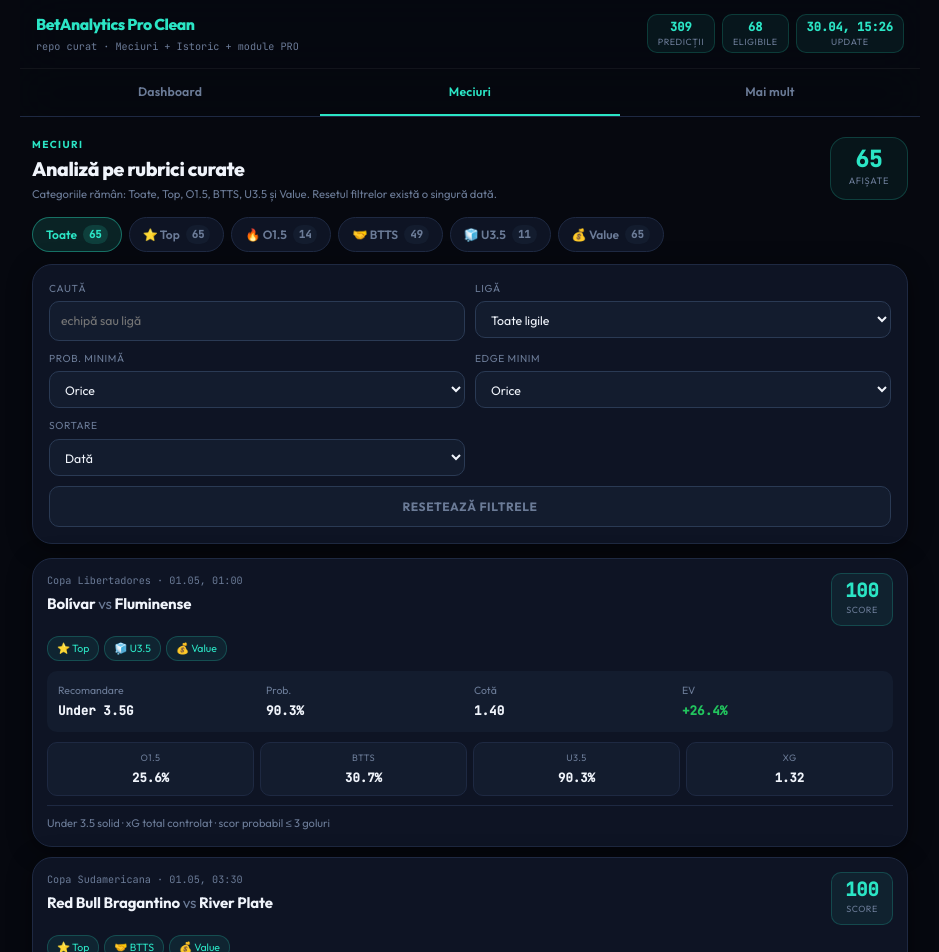
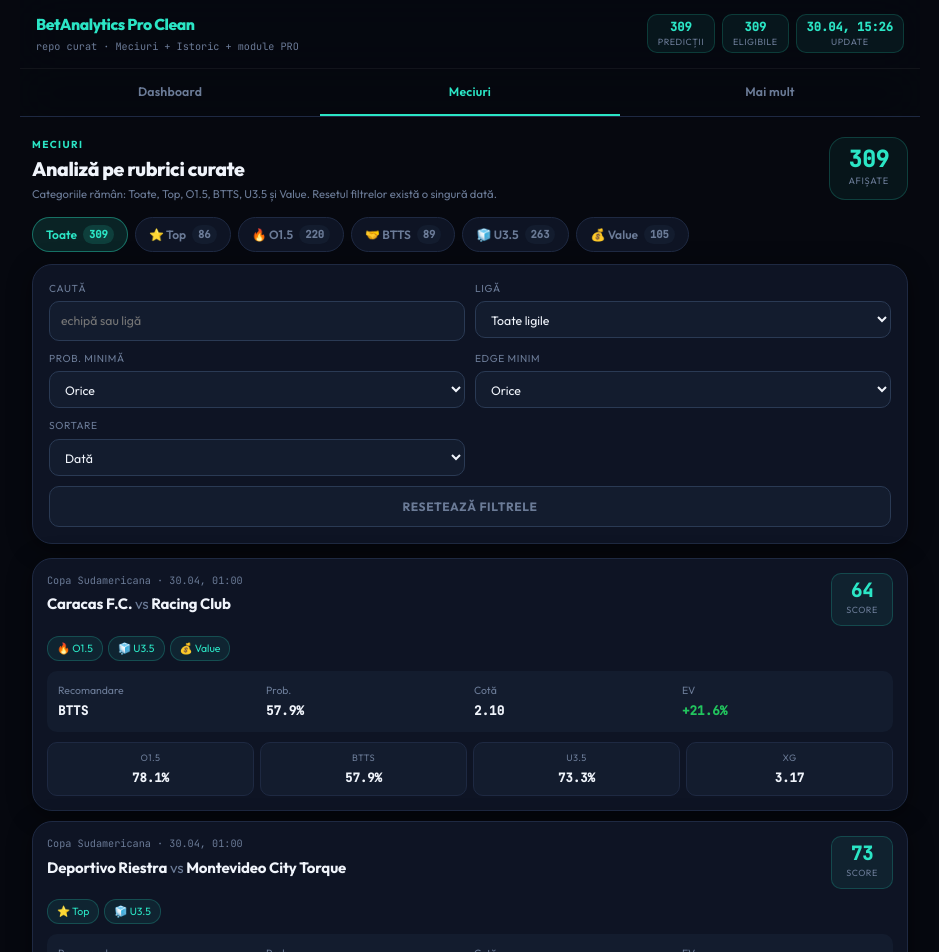
Before and after one commit to Balty1991/BetAnalyticsProClean, a React (Vite) app: page / in a window 1280 px wide. Shown: the top 952 px of the page, without its empty margins (170-1109 px from the left). Built offline with nearby package versions, Linux system fonts and the light colour scheme.

Commit message:
Add files via upload

```diff
--- a/src/logic/matchCriteria.js
+++ b/src/logic/matchCriteria.js
@@ -1,168 +1,78 @@
 import { safeNumber } from './format.js';
 
 export const MATCH_CATEGORIES = [
-  { key: 'all', label: 'Toate' },
-  { key: 'top', label: '⭐ Top' },
-  { key: 'over15', label: '🔥 O1.5' },
-  { key: 'btts', label: '🤝 BTTS' },
+  { key: 'all',     label: 'Toate'   },
+  { key: 'top',     label: '⭐ Top'  },
+  { key: 'over15',  label: '🔥 O1.5' },
+  { key: 'btts',    label: '🤝 BTTS' },
   { key: 'under35', label: '🧊 U3.5' },
-  { key: 'value', label: '💰 Value' }
+  { key: 'value',   label: '💰 Value'},
 ];
 
-const EDGE_FALLBACK = {
-  over15: 10,
-  under35: 15,
-  btts: 5
-};
+// ─── SmartScore (0–100) ───────────────────────────────────────────────────────
+function calcSmartScore(match, benchmarks = {}) {
+  const bet     = match.bestBet || {};
+  const evPct   = safeNumber(bet.evPct, 0);
+  const edgePct = safeNumber(bet.edgePct, 0);
+  const prob    = safeNumber(bet.probability, 0);
+  const conf    = safeNumber(match.confidence, 0);
+  const odds    = safeNumber(bet.odds, 0);
 
-function getDynamicThresholds(modelBenchmarks) {
-  return modelBenchmarks?.dynamic_thresholds || {};
+  if (evPct < 0) return Math.max(0, 30 + evPct * 2);
+
+  const confScore  = (conf / 100) * 25;
+  const probScore  = Math.min(20, ((prob - 50) / 40) * 20);
+  const evScore    = Math.min(25, evPct * 2.5);
+  const edgeScore  = Math.min(15, edgePct * 1.5);
+  const oddsScore  = odds >= 1.3 && odds <= 2.8 ? 10 : odds > 2.8 ? 5 : 3;
+
+  const marketKey = bet.type
+    ? { over15: 'over_15', btts: 'btts_yes', under35: 'under_35' }[bet.type]
+    : null;
+  const bmRoi = marketKey ? safeNumber(benchmarks?.[marketKey]?.roi_pct, 0) : 0;
+  const bonus = Math.min(5, bmRoi * 0.5);
+
+  return Math.min(100, Math.max(0, confScore + probScore + evScore + edgeScore + oddsScore + bonus));
 }
 
-function getMarketMinEdge(type, modelBenchmarks = {}) {
-  const threshold = getDynamicThresholds(modelBenchmarks)?.[type];
-  if (threshold?.disabled) return Number.POSITIVE_INFINITY;
-  if (typeof threshold?.bootstrap_min_edge === 'number' && threshold.bootstrap_min_edge > 0) return threshold.bootstrap_min_edge;
-  if (typeof threshold?.min_edge === 'number') return threshold.min_edge;
-  return EDGE_FALLBACK[type] ?? 3;
-}
-
-function isMarketDisabled(type, modelBenchmarks = {}) {
-  return getDynamicThresholds(modelBenchmarks)?.[type]?.disabled === true;
-}
-
-function isDisplayable(match) {
-  const time = new Date(match.date).getTime();
-  const now = Date.now();
-  if (!Number.isFinite(time)) return true;
-  if (String(match.status || '').toLowerCase() === 'finished') return false;
-  return time > now - 90 * 60 * 1000;
-}
-
-function hasHardContradiction(match, type) {
-  const score = match.likelyScore;
-  if (!score) return false;
-  if (type === 'over15' && score.total < 2) return true;
-  if (type === 'under35' && score.total >= 4) return true;
-  if (type === 'btts' && !score.btts) return true;
-  return false;
-}
-
-function marketFit(match, type) {
-  let score = 0;
-  const reasons = [];
-  const xgTotal = safeNumber(match.xgTotal, 0);
-  const xgHome = safeNumber(match.xgHome, 0);
-  const xgAway = safeNumber(match.xgAway, 0);
-  const likely = match.likelyScore;
-
-  if (type === 'over15') {
-    if (match.probOver15 >= 82) { score += 10; reasons.push('Peste 1.5 foarte puternic'); }
-    if (xgTotal >= 2.35) { score += 10; reasons.push('xG total bun'); }
-    if (likely?.total >= 2) { score += 6; reasons.push('scor probabil ≥ 2 goluri'); }
-    if (likely && likely.total < 2) score -= 14;
-  }
-
-  if (type === 'under35') {
-    if (match.probUnder35 >= 68) { score += 13; reasons.push('Under 3.5 solid'); }
-    if (xgTotal <= 3.05) { score += 10; reasons.push('xG total controlat'); }
-    if (likely?.total <= 3) { score += 12; reasons.push('scor probabil ≤ 3 goluri'); }
-    if (likely && likely.total > 3) score -= 16;
-  }
-
-  if (type === 'btts') {
-    if (match.probBtts >= 62) { score += 12; reasons.push('BTTS solid'); }
-    if (xgHome >= 1 && xgAway >= 1) { score += 12; reasons.push('ambele echipe au xG bun'); }
-    if (likely?.btts) { score += 10; reasons.push('scor probabil susține BTTS'); }
-    if (likely && !likely.btts) score -= 16;
-    if (Math.abs(xgHome - xgAway) > 1) { score -= 10; reasons.push('dezechilibru ofensiv'); }
-  }
-
-  return { score, reasons: [...new Set(reasons)] };
-}
-
-function buildCandidate(match, type, modelBenchmarks = {}) {
-  const bet = match.markets?.[type];
-  if (!bet || isMarketDisabled(type, modelBenchmarks)) return null;
-  if (bet.odds <= 1.01) return null;
-  if (bet.evPct <= 0) return null;
-  if (hasHardContradiction(match, type)) return null;
-
-  const edge = safeNumber(bet.edgePct, 0);
-  const minEdge = getMarketMinEdge(type, modelBenchmarks);
-  const fit = marketFit(match, type);
-
-  if (type === 'over15') {
-    if (bet.probability < 72 || match.probOver15 < 74 || match.xgTotal < 2 || bet.odds < 1.2 || edge < minEdge || bet.evPct < 2) return null;
-  }
-
-  if (type === 'under35') {
-    if (match.probUnder35 < 68 || edge < minEdge) return null;
-  }
-
-  if (type === 'btts') {
-    if (bet.probability < 62 || match.probBtts < 62 || match.xgHome < 1 || match.xgAway < 1 || Math.abs(match.xgHome - match.xgAway) > 1 || edge < 3 || bet.evPct < 3) return null;
-  }
-
-  const ticketScore = Math.max(0, Math.min(100,
-    bet.score * 0.55 +
-    fit.score * 1.1 +
-    safeNumber(match.confidence, 0) * 0.2 +
-    Math.max(edge, 0) * 0.55 +
-    Math.max(bet.evPct, 0) * 0.35
-  ));
+// ─── Category flags ───────────────────────────────────────────────────────────
+function buildCategoryFlags(match) {
+  const bet     = match.bestBet || {};
+  const evPct   = safeNumber(bet.evPct, 0);
+  const edgePct = safeNumber(bet.edgePct, 0);
+  const prob    = safeNumber(bet.probability, 0);
+  const score   = safeNumber(match.smartScore, 0);
 
   return {
-    ...bet,
-    type,
-    ticketScore,
-    reasons: fit.reasons
+    top:     score >= 68 && evPct >= 3 && prob >= 62,
+    over15:  safeNumber(match.probOver15, 0) >= 68,
+    btts:    safeNumber(match.probBtts, 0) >= 62,
+    under35: safeNumber(match.probUnder35, 0) >= 58,
+    value:   evPct >= 5 && safeNumber(bet.odds, 0) >= 1.5 && edgePct >= 3,
   };
 }
 
-export function enrichMatchesWithCriteria(matches, modelBenchmarks = {}) {
+// ─── Public API ───────────────────────────────────────────────────────────────
+export function enrichMatchesWithCriteria(matches, benchmarks = {}) {
   return matches.map((match) => {
-    const candidates = ['over15', 'btts', 'under35']
-      .map((type) => buildCandidate(match, type, modelBenchmarks))
-      .filter(Boolean)
-      .sort((a, b) => (b.ticketScore - a.ticketScore) || (b.evPct - a.evPct) || (b.probability - a.probability));
-
-    const bestBet = candidates[0] || null;
-    const categoryFlags = {
-      over15: candidates.some((c) => c.type === 'over15'),
-      btts: candidates.some((c) => c.type === 'btts'),
-      under35: candidates.some((c) => c.type === 'under35')
-    };
-
-    const value = Boolean(bestBet && (bestBet.riskTier === 'Value' || bestBet.evPct >= 8 || bestBet.edgePct >= 5));
-    const top = Boolean(bestBet && (bestBet.ticketScore >= 70 || (match.confidence >= 55 && bestBet.evPct >= 8)));
-
-    return {
-      ...match,
-      bestBet,
-      eligibleCandidates: candidates,
-      analysisState: bestBet ? 'ELIGIBLE' : 'FILTERED_OUT',
-      smartScore: bestBet?.ticketScore || 0,
-      categoryFlags: {
-        ...categoryFlags,
-        value,
-        top,
-        all: Boolean(bestBet)
-      },
-      displayable: isDisplayable(match)
-    };
+    const smartScore    = calcSmartScore(match, benchmarks);
+    const enriched      = { ...match, smartScore };
+    const categoryFlags = buildCategoryFlags(enriched);
+    const isEligible    = Object.values(categoryFlags).some(Boolean);
+    return { ...enriched, categoryFlags, analysisState: isEligible ? 'ELIGIBLE' : 'MONITOR' };
   });
 }
 
-export function getMatchesForCategory(matches, categoryKey) {
-  const eligible = matches.filter((m) => m.analysisState === 'ELIGIBLE' && m.displayable);
-  if (categoryKey === 'all') return eligible;
-  return eligible.filter((m) => Boolean(m.categoryFlags?.[categoryKey]));
+export function getCategoryCounts(matches) {
+  const counts = { all: matches.length };
+  for (const cat of MATCH_CATEGORIES) {
+    if (cat.key === 'all') continue;
+    counts[cat.key] = matches.filter((m) => m.categoryFlags?.[cat.key]).length;
+  }
+  return counts;
 }
 
-export function getCategoryCounts(matches) {
-  return MATCH_CATEGORIES.reduce((acc, category) => {
-    acc[category.key] = getMatchesForCategory(matches, category.key).length;
-    return acc;
-  }, {});
+export function getMatchesForCategory(matches, category) {
+  if (!category || category === 'all') return matches;
+  return matches.filter((m) => m.categoryFlags?.[category]);
 }
--- a/src/logic/matchFilters.js
+++ b/src/logic/matchFilters.js
@@ -3,34 +3,44 @@
   league: 'all',
   minProbability: 0,
   minEdge: 0,
-  sort: 'date'
+  sort: 'date',
 };
 
 export function getLeagues(matches) {
-  return [...new Set(matches.map((m) => m.league).filter(Boolean))].sort((a, b) => a.localeCompare(b, 'ro'));
+  const set = new Set();
+  for (const m of matches) {
+    if (m.league && m.league !== '—') set.add(m.league);
+  }
+  return [...set].sort((a, b) => a.localeCompare(b, 'ro'));
 }
 
 export function applyMatchFilters(matches, filters) {
-  const search = String(filters.search || '').trim().toLowerCase();
-  let out = matches.filter((match) => {
-    const bet = match.bestBet || {};
-    if (filters.league !== 'all' && match.league !== filters.league) return false;
-    if (filters.minProbability && Number(bet.probability || 0) < Number(filters.minProbability)) return false;
-    if (filters.minEdge && Number(bet.edgePct || 0) < Number(filters.minEdge)) return false;
-    if (search) {
-      const haystack = `${match.home} ${match.away} ${match.league} ${bet.label || ''}`.toLowerCase();
-      if (!haystack.includes(search)) return false;
-    }
+  const { search, league, minProbability, minEdge, sort } = filters;
+  const q = search.trim().toLowerCase();
+
+  let result = matches.filter((m) => {
+    if (q && !m.home?.toLowerCase().includes(q) && !m.away?.toLowerCase().includes(q) && !m.league?.toLowerCase().includes(q)) return false;
+    if (league !== 'all' && m.league !== league) return false;
+    const prob = m.bestBet?.probability ?? m.confidence ?? 0;
+    if (minProbability > 0 && prob < minProbability) return false;
+    const edge = m.bestBet?.edgePct ?? m.edgePct ?? 0;
+    if (minEdge > 0 && edge < minEdge) return false;
     return true;
   });
 
-  out = [...out].sort((a, b) => {
-    if (filters.sort === 'score') return (b.smartScore || 0) - (a.smartScore || 0);
-    if (filters.sort === 'probability') return (b.bestBet?.probability || 0) - (a.bestBet?.probability || 0);
-    if (filters.sort === 'edge') return (b.bestBet?.edgePct || 0) - (a.bestBet?.edgePct || 0);
-    if (filters.sort === 'odds') return (b.bestBet?.odds || 0) - (a.bestBet?.odds || 0);
-    return new Date(a.date).getTime() - new Date(b.date).getTime();
+  result = [...result].sort((a, b) => {
+    switch (sort) {
+      case 'score':       return (b.smartScore ?? 0) - (a.smartScore ?? 0);
+      case 'probability': return (b.bestBet?.probability ?? 0) - (a.bestBet?.probability ?? 0);
+      case 'edge':        return (b.bestBet?.edgePct ?? 0) - (a.bestBet?.edgePct ?? 0);
+      case 'odds':        return (b.bestBet?.odds ?? 0) - (a.bestBet?.odds ?? 0);
+      default: {
+        const da = a.date ? new Date(a.date).getTime() : 0;
+        const db = b.date ? new Date(b.date).getTime() : 0;
+        return da - db;
+      }
+    }
   });
 
-  return out;
+  return result;
 }
--- a/src/logic/performance.js
+++ b/src/logic/performance.js
@@ -1,98 +1,106 @@
+import { safeNumber } from './format.js';
 import { MATCH_CATEGORIES } from './matchCriteria.js';
 
-function rowTime(row) {
-  const value = row?.settledAt || row?.eventDate;
-  const ms = new Date(value).getTime();
-  return Number.isFinite(ms) ? ms : 0;
-}
+// ─── Stats helper ─────────────────────────────────────────────────────────────
+function calcStats(rows) {
+  const settled  = rows.filter((r) => r.status === 'win' || r.status === 'loss');
+  const wins     = rows.filter((r) => r.status === 'win');
+  const losses   = rows.filter((r) => r.status === 'loss');
+  const pending  = rows.filter((r) => r.status === 'pending');
 
-export function profitUnits(row) {
-  if (row.status === 'win') return row.odds > 1 ? row.odds - 1 : 0;
-  if (row.status === 'loss') return -1;
-  return 0;
-}
-
-export function computeStats(rows = []) {
-  const settled = rows.filter((row) => row.status === 'win' || row.status === 'loss');
-  const wins = settled.filter((row) => row.status === 'win').length;
-  const losses = settled.length - wins;
-  const pending = rows.filter((row) => row.status === 'pending').length;
-  const profit = settled.reduce((sum, row) => sum + profitUnits(row), 0);
-  const avgOdds = settled.length ? settled.reduce((sum, row) => sum + Number(row.odds || 0), 0) / settled.length : 0;
+  const profit   = wins.reduce((s, r) => s + (safeNumber(r.odds, 1) - 1), 0)
+                 - losses.length;
+  const roi      = settled.length > 0 ? (profit / settled.length) * 100 : 0;
+  const winRate  = settled.length > 0 ? (wins.length / settled.length) * 100 : 0;
+  const avgOdds  = settled.length > 0
+    ? settled.reduce((s, r) => s + safeNumber(r.odds, 1), 0) / settled.length
+    : 0;
 
   return {
-    total: rows.length,
-    settled: settled.length,
-    wins,
-    losses,
-    pending,
-    winRate: settled.length ? (wins / settled.length) * 100 : 0,
-    roi: settled.length ? (profit / settled.length) * 100 : 0,
-    profit,
-    avgOdds
+    total:    rows.length,
+    settled:  settled.length,
+    wins:     wins.length,
+    losses:   losses.length,
+    pending:  pending.length,
+    profit:   Math.round(profit * 100) / 100,
+    roi:      Math.round(roi * 10) / 10,
+    winRate:  Math.round(winRate * 10) / 10,
+    avgOdds:  Math.round(avgOdds * 100) / 100,
   };
 }
 
-function startOfDay(date) {
-  const d = new Date(date);
-  d.setHours(0, 0, 0, 0);
-  return d;
+// ─── Category summary (for history summary cards) ────────────────────────────
+export function buildCategorySummary(rows) {
+  return MATCH_CATEGORIES.map((cat) => {
+    const catRows = cat.key === 'all' ? rows : rows.filter((r) => r.categories?.includes(cat.key));
+    return { key: cat.key, label: cat.label, stats: calcStats(catRows) };
+  });
 }
 
-function getIsoWeekKey(date) {
-  const d = new Date(Date.UTC(date.getFullYear(), date.getMonth(), date.getDate()));
-  const dayNum = d.getUTCDay() || 7;
-  d.setUTCDate(d.getUTCDate() + 4 - dayNum);
-  const yearStart = new Date(Date.UTC(d.getUTCFullYear(), 0, 1));
-  const weekNo = Math.ceil((((d - yearStart) / 86400000) + 1) / 7);
-  return `${d.getUTCFullYear()}-S${String(weekNo).padStart(2, '0')}`;
+export function getRowsForCategory(rows, category) {
+  if (!category || category === 'all') return rows;
+  return rows.filter((r) => r.categories?.includes(category));
 }
 
-export function getRowsForCategory(rows, categoryKey) {
-  if (categoryKey === 'all') return rows.filter((row) => row.categories?.some((c) => ['top', 'over15', 'btts', 'under35', 'value'].includes(c)));
-  return rows.filter((row) => row.categories?.includes(categoryKey));
+// ─── Period performance ───────────────────────────────────────────────────────
+function startOfDay(d) {
+  const x = new Date(d);
+  x.setHours(0, 0, 0, 0);
+  return x;
+}
+
+function isoWeek(d) {
+  const date  = new Date(d);
+  const day   = date.getDay() || 7;
+  date.setDate(date.getDate() + 4 - day);
+  const yearStart = new Date(date.getFullYear(), 0, 1);
+  return `${date.getFullYear()}-W${String(Math.ceil(((date - yearStart) / 86400000 + 1) / 7)).padStart(2, '0')}`;
+}
+
+function isoMonth(d) {
+  const date = new Date(d);
+  return `${date.getFullYear()}-${String(date.getMonth() + 1).padStart(2, '0')}`;
+}
+
+function isoYear(d) {
+  return String(new Date(d).getFullYear());
 }
 
 export function buildPeriodPerformance(rows, period) {
-  const now = startOfDay(new Date());
+  const now = Date.now();
 
   if (period === 'last7') {
-    return Array.from({ length: 7 }).map((_, index) => {
-      const day = new Date(now);
-      day.setDate(day.getDate() - (6 - index));
-      const next = new Date(day);
-      next.setDate(day.getDate() + 1);
-      const dayRows = rows.filter((row) => rowTime(row) >= day.getTime() && rowTime(row) < next.getTime());
-      return {
-        key: day.toISOString().slice(0, 10),
-        label: new Intl.DateTimeFormat('ro-RO', { day: '2-digit', month: '2-digit' }).format(day),
-        stats: computeStats(dayRows)
-      };
-    });
+    // Group by day for last 7 days
+    const groups = {};
+    for (let i = 6; i >= 0; i--) {
+      const d    = new Date(now - i * 86400000);
+      const key  = startOfDay(d).toISOString().slice(0, 10);
+      groups[key] = [];
+    }
+    for (const row of rows) {
+      const d = new Date(row.eventDate || row.settledAt || 0);
+      const key = startOfDay(d).toISOString().slice(0, 10);
+      if (groups[key]) groups[key].push(row);
+    }
+    return Object.entries(groups).map(([key, gr]) => ({
+      key,
+      label: new Intl.DateTimeFormat('ro-RO', { day: '2-digit', month: '2-digit' }).format(new Date(key)),
+      stats: calcStats(gr),
+    }));
   }
 
-  const buckets = new Map();
-  rows.forEach((row) => {
-    const d = new Date(rowTime(row));
-    if (!Number.isFinite(d.getTime())) return;
-    let key = '';
-    if (period === 'weekly') key = getIsoWeekKey(d);
-    if (period === 'monthly') key = `${d.getFullYear()}-${String(d.getMonth() + 1).padStart(2, '0')}`;
-    if (period === 'yearly') key = String(d.getFullYear());
-    if (!key) return;
-    if (!buckets.has(key)) buckets.set(key, []);
-    buckets.get(key).push(row);
-  });
+  const keyFn = period === 'weekly' ? isoWeek
+              : period === 'monthly' ? isoMonth
+              : isoYear;
 
-  return [...buckets.entries()]
-    .sort(([a], [b]) => b.localeCompare(a))
-    .slice(0, period === 'weekly' ? 12 : 24)
-    .map(([key, bucketRows]) => ({ key, label: key, stats: computeStats(bucketRows) }));
+  const groups = {};
+  for (const row of rows) {
+    const key = keyFn(row.eventDate || row.settledAt || 0);
+    if (!groups[key]) groups[key] = [];
+    groups[key].push(row);
+  }
+
+  return Object.entries(groups)
+    .sort(([a], [b]) => a.localeCompare(b))
+    .map(([key, gr]) => ({ key, label: key, stats: calcStats(gr) }));
 }
-
-export function buildCategorySummary(rows) {
-  return MATCH_CATEGORIES.map((category) => ({
-    ...category,
-    stats: computeStats(getRowsForCategory(rows, category.key))
-  }));
-}
```
